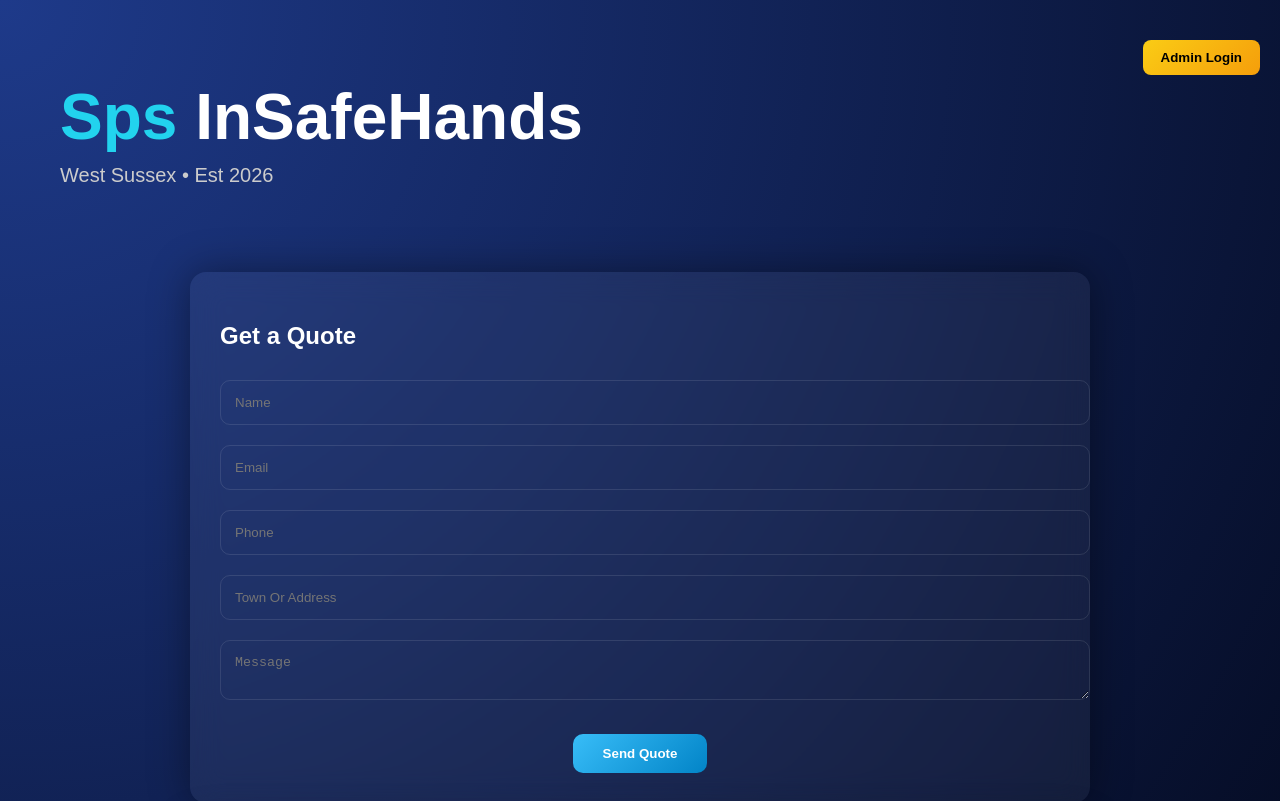
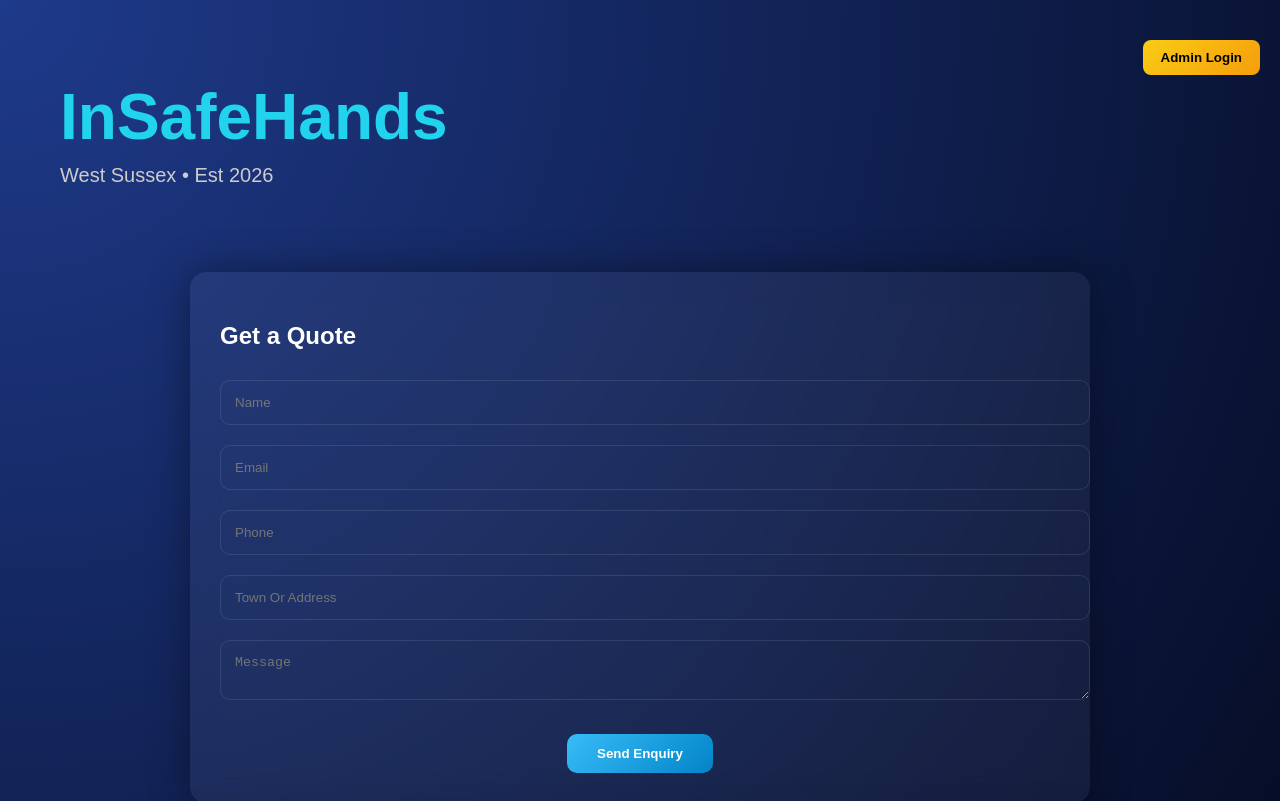
Before and after one commit to rumseycatherine255-svg/botty, a website: page public/index.html in a window 1280 px wide. Shown: the top 801 px of the page. Drawn offline with Linux system fonts and the light colour scheme.

Commit message:
Update index.html

```diff
--- a/public/index.html
+++ b/public/index.html
@@ -113,7 +113,7 @@
 <button id="adminBtn" onclick="openLogin()">Admin Login</button>
 
 <header>
-  <div class="title"><span>Sps</span> InSafeHands</div>
+  <div class="title"><span> InSafeHands</div>
   <div class="subtitle">West Sussex • Est 2026</div>
 </header>
 
@@ -126,7 +126,7 @@
     <input id="qphone" placeholder="Phone">
     <input id="qaddress" placeholder="Town Or Address">
     <textarea id="qmsg" placeholder="Message"></textarea>
-    <button onclick="sendQuote()">Send Quote</button>
+    <button onclick="sendQuote()">Send Enquiry</button>
   </div>
 
   <div class="card">
```
